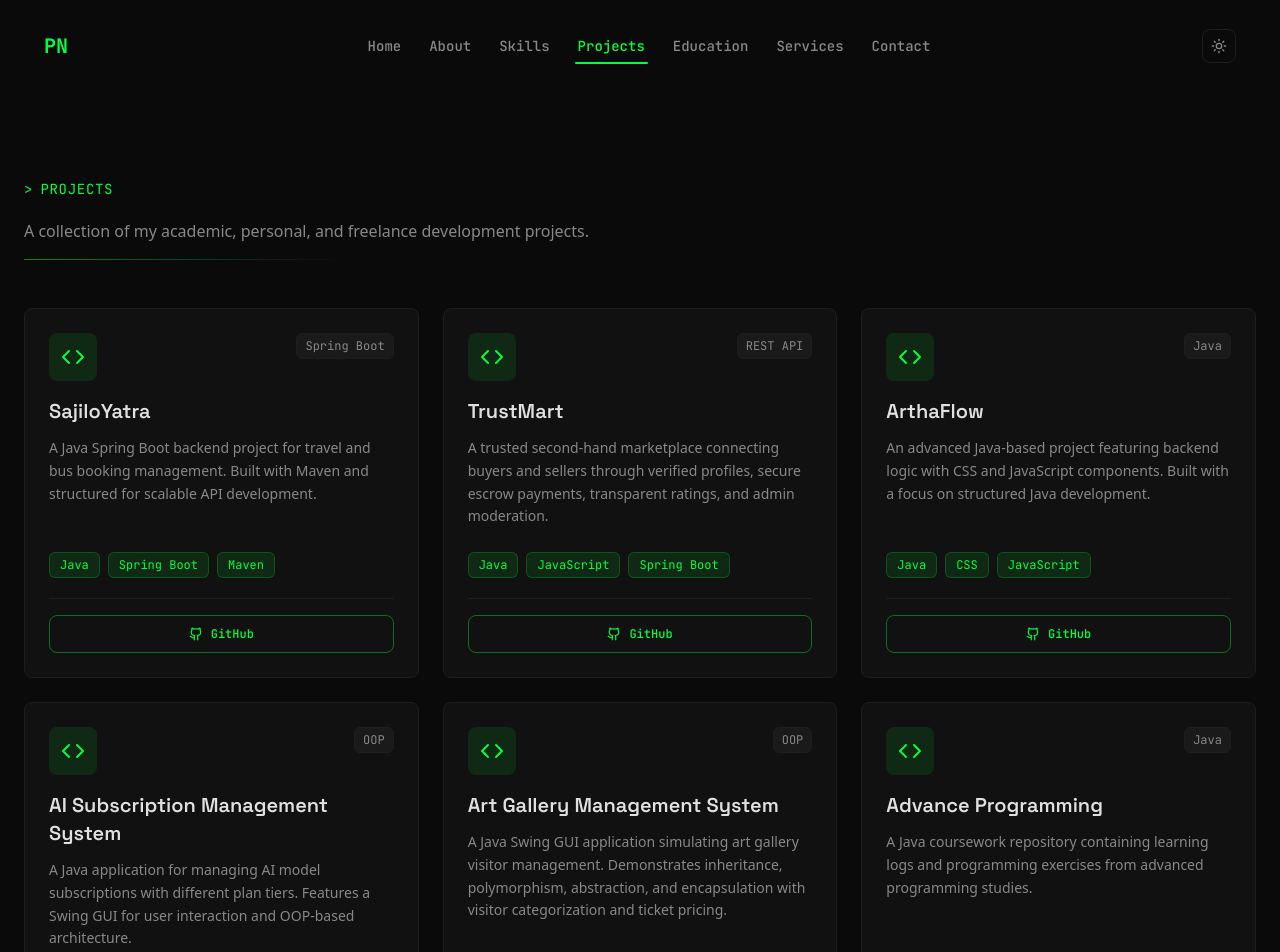
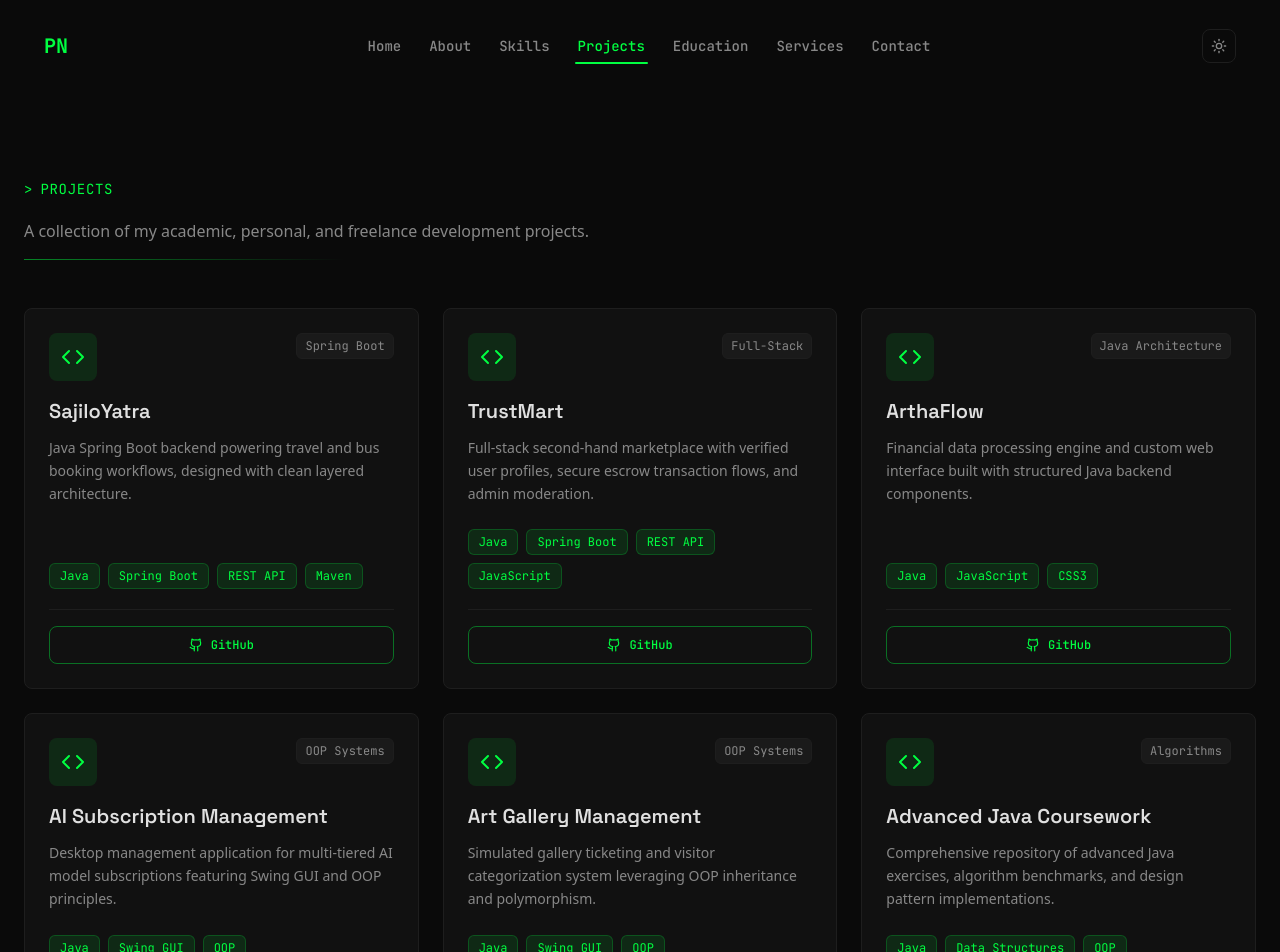
Before and after one commit to pra-neupane01/pralad-portfolio, a React (Vite) app in the folder portfolio-frontend/: page /projects in a window 1280 px wide. Shown: the top 952 px of the page. Built offline with nearby package versions, Linux system fonts and the light colour scheme.

Commit message:
refactor: streamline data layer, punchy text, and add +2 science education

```diff
--- a/portfolio-frontend/src/data/education.js
+++ b/portfolio-frontend/src/data/education.js
@@ -10,10 +10,23 @@ export const educationData = [
     period: '2025 – Present',
     status: 'Pursuing',
     description:
-      'Undergraduate IT program focused on software development, object-oriented programming, data structures, and full-stack architecture. Partnered with London Metropolitan University for international-standard curriculum.',
+      'Focusing on backend architecture, object-oriented systems, data structures, and full-stack software development.',
     links: {
       institution: 'https://iic.edu.np/',
       partner: 'https://www.londonmet.ac.uk/courses/global-partnerships/innovate-nepal-group-ing/',
     },
   },
+  {
+    id: 2,
+    degree: '+2 Higher Secondary (Science)',
+    institution: 'Bright Future Secondary School',
+    location: 'Salakpur, Morang, Nepal',
+    period: '2022 – 2024',
+    status: 'Completed',
+    description:
+      'Completed Higher Secondary education with specialization in Physics, Chemistry, and Mathematics.',
+    links: {
+      institution: '',
+    },
+  },
 ];
--- a/portfolio-frontend/src/data/profile.js
+++ b/portfolio-frontend/src/data/profile.js
@@ -4,19 +4,17 @@
 export const profile = {
   fullName: 'Pralad Neupane',
   title: 'Java Backend Developer',
-  headerTitle: 'Pralad Neupane | Backend Developer',
+  headerTitle: 'Pralad Neupane | Java Backend Developer',
   subtitle: 'Spring Boot · REST APIs · PostgreSQL',
-  introLine: 'Undergraduate IT student focused on backend development and modern web technologies.',
+  introLine: 'Building high-performance backend APIs, secure microservices, and robust database architectures with Java & Spring Boot.',
   location: 'Itahari, Nepal',
 
-  // TODO: Replace with your actual email address
   email: 'praladneupane01@gmail.com',
 
   social: {
     github: 'https://github.com/pra-neupane01',
     linkedin: 'https://www.linkedin.com/in/pralad-neupane-435874392',
     instagram: 'https://www.instagram.com/praka5h_n',
-    // TODO: Add your email here as well
     email: 'praladneupane01@gmail.com',
   },
 
@@ -26,19 +24,12 @@ export const profile = {
     degree: 'BSc (Hons) Computing',
     status: 'Pursuing',
     location: 'Itahari, Nepal',
-    institutionUrl: 'https://iic.edu.np/',
-    universityUrl: 'https://www.londonmet.ac.uk/courses/global-partnerships/innovate-nepal-group-ing/',
   },
 
-  aboutSummary: `I am an undergraduate IT student at Itahari International College, partnered with London Metropolitan University, currently pursuing my BSc (Hons) in Computing. My primary focus is on Java backend development, where I work with Spring Boot, REST APIs, and relational databases like PostgreSQL and MySQL.
-
-I am building a solid foundation in clean architecture, secure authentication, and modern web technologies through academic coursework and hands-on project development. I approach every project with the goal of writing clean, maintainable code and building systems that are structured for scalability.
-
-While I am still early in my career, I am committed to continuous learning and actively developing real-world backend projects to strengthen my skills and build a professional-grade portfolio.`,
+  aboutSummary: `I am a Java Backend Developer and undergraduate IT student specializing in Spring Boot, RESTful APIs, and relational database systems like PostgreSQL and MySQL. Dedicated to clean architecture, robust security, and writing scalable backend logic for modern web applications.`,
 
   careerObjective:
-    'My goal is to grow as a professional Java backend developer by building secure, scalable and maintainable applications. I have developed practical experience with Core Java, Spring Boot, REST APIs, Spring Security, JWT authentication, relational databases and Docker through academic and personal projects. I am now focused on strengthening my backend architecture, system design and deployment skills while applying my knowledge to real-world software solutions.',
+    'Focused on engineering secure, scalable backend applications using Java, Spring Boot, and cloud-native practices. Eager to solve complex architectural challenges and build production-grade APIs.',
 
-  // Resume file path — Place resume.pdf inside the public/ folder
   resumePath: '/resume.pdf',
 };
--- a/portfolio-frontend/src/data/projects.js
+++ b/portfolio-frontend/src/data/projects.js
@@ -1,15 +1,11 @@
 // Projects data — verified from GitHub repositories
-// GitHub Profile: https://github.com/pra-neupane01
-// Each project's description and tech stack is based on actual repository content.
-// TODO: Add liveUrl when projects are deployed
-
 export const projectsData = [
   {
     id: 'sajilo-yatra',
     title: 'SajiloYatra',
     description:
-      'A Java Spring Boot backend project for travel and bus booking management. Built with Maven and structured for scalable API development.',
-    techStack: ['Java', 'Spring Boot', 'Maven'],
+      'Java Spring Boot backend powering travel and bus booking workflows, designed with clean layered architecture.',
+    techStack: ['Java', 'Spring Boot', 'REST API', 'Maven'],
     category: 'Backend',
     highlight: 'Spring Boot',
     githubUrl: 'https://github.com/pra-neupane01/SajiloYatra',
@@ -19,10 +15,10 @@ export const projectsData = [
     id: 'trustmart',
     title: 'TrustMart',
     description:
-      'A trusted second-hand marketplace connecting buyers and sellers through verified profiles, secure escrow payments, transparent ratings, and admin moderation.',
-    techStack: ['Java', 'JavaScript', 'Spring Boot'],
+      'Full-stack second-hand marketplace with verified user profiles, secure escrow transaction flows, and admin moderation.',
+    techStack: ['Java', 'Spring Boot', 'REST API', 'JavaScript'],
     category: 'Full-Stack',
-    highlight: 'REST API',
+    highlight: 'Full-Stack',
     githubUrl: 'https://github.com/pra-neupane01/trustmart',
     liveUrl: '',
   },
@@ -30,43 +26,43 @@ export const projectsData = [
     id: 'arthaflow',
     title: 'ArthaFlow',
     description:
-      'An advanced Java-based project featuring backend logic with CSS and JavaScript components. Built with a focus on structured Java development.',
-    techStack: ['Java', 'CSS', 'JavaScript'],
+      'Financial data processing engine and custom web interface built with structured Java backend components.',
+    techStack: ['Java', 'JavaScript', 'CSS3'],
     category: 'Backend',
-    highlight: 'Java',
+    highlight: 'Java Architecture',
     githubUrl: 'https://github.com/pra-neupane01/ArthaFlow',
     liveUrl: '',
   },
   {
     id: 'ai-subscription',
-    title: 'AI Subscription Management System',
+    title: 'AI Subscription Management',
     description:
-      'A Java application for managing AI model subscriptions with different plan tiers. Features a Swing GUI for user interaction and OOP-based architecture.',
-    techStack: ['Java', 'OOP', 'Swing GUI'],
+      'Desktop management application for multi-tiered AI model subscriptions featuring Swing GUI and OOP principles.',
+    techStack: ['Java', 'Swing GUI', 'OOP'],
     category: 'Desktop',
-    highlight: 'OOP',
+    highlight: 'OOP Systems',
     githubUrl: 'https://github.com/pra-neupane01/AI-Subscription-Management-System',
     liveUrl: '',
   },
   {
     id: 'art-gallery',
-    title: 'Art Gallery Management System',
+    title: 'Art Gallery Management',
     description:
-      'A Java Swing GUI application simulating art gallery visitor management. Demonstrates inheritance, polymorphism, abstraction, and encapsulation with visitor categorization and ticket pricing.',
+      'Simulated gallery ticketing and visitor categorization system leveraging OOP inheritance and polymorphism.',
     techStack: ['Java', 'Swing GUI', 'OOP'],
     category: 'Desktop',
-    highlight: 'OOP',
+    highlight: 'OOP Systems',
     githubUrl: 'https://github.com/pra-neupane01/ArtGallery_Management_System',
     liveUrl: '',
   },
   {
     id: 'advance-programming',
-    title: 'Advance Programming',
+    title: 'Advanced Java Coursework',
     description:
-      'A Java coursework repository containing learning logs and programming exercises from advanced programming studies.',
-    techStack: ['Java'],
+      'Comprehensive repository of advanced Java exercises, algorithm benchmarks, and design pattern implementations.',
+    techStack: ['Java', 'Data Structures', 'OOP'],
     category: 'Learning',
-    highlight: 'Java',
+    highlight: 'Algorithms',
     githubUrl: 'https://github.com/pra-neupane01/Advance-Programming',
     liveUrl: '',
   },
```
